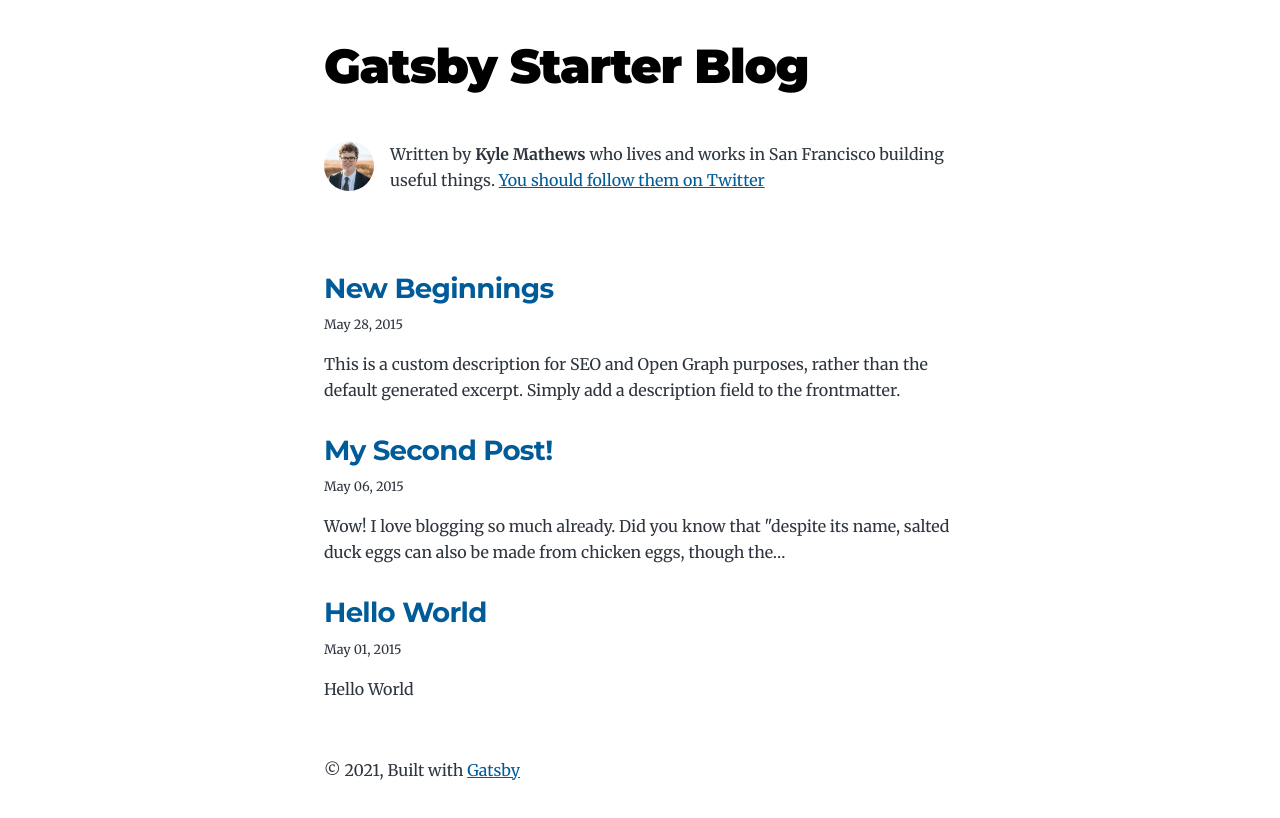
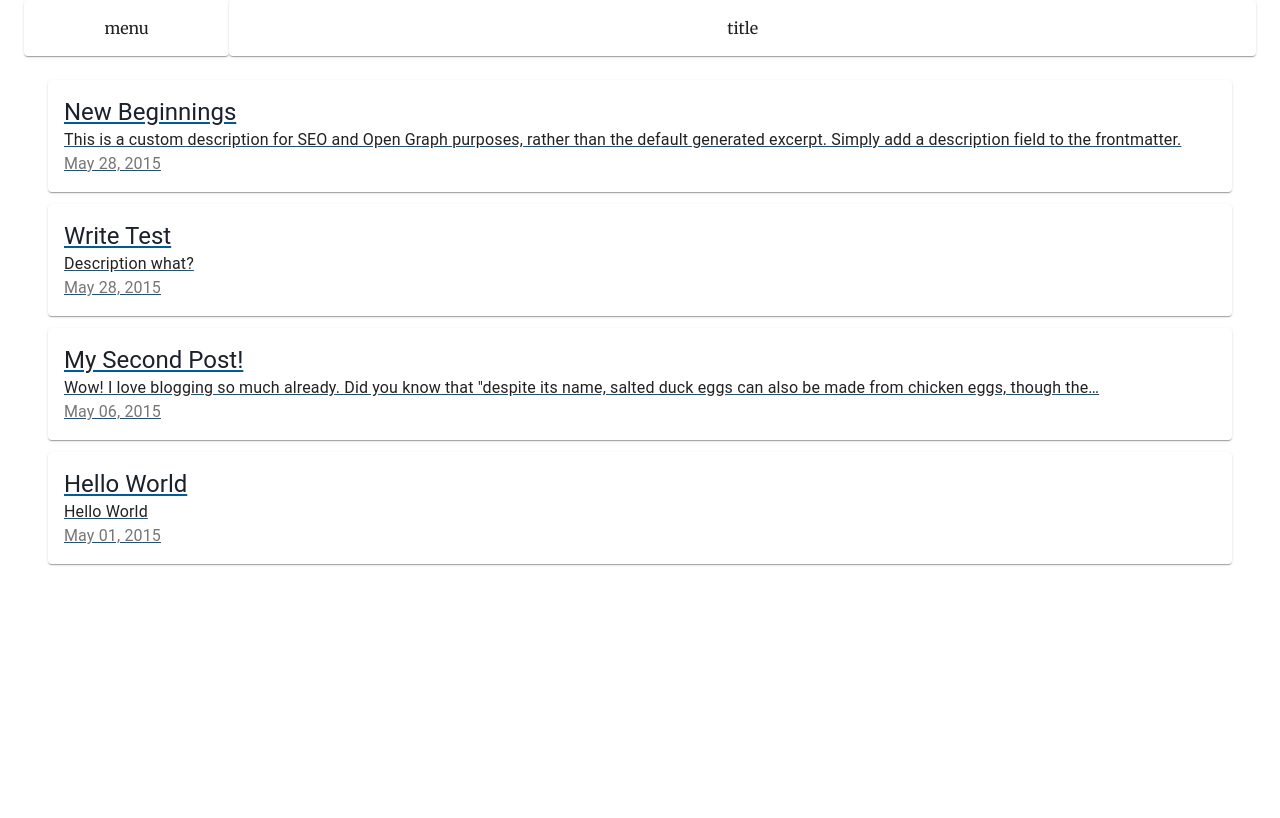
Before and after one commit to wesbin/wesbin.github.io, a Gatsby site: page / in a window 1280 px wide. Built offline with nearby package versions, Linux system fonts and the light colour scheme; Gatsby itself is replaced by a stand-in of ours.

Commit message:
메뉴 리스트 구현 중

```diff
--- /dev/null
+++ b/content/blog/write-test/index.md
@@ -0,0 +1,7 @@
+---
+title: Write Test
+date: "2015-05-28T22:40:32.169Z"
+description: Description what?
+---
+
+Markdown write testing
--- a/gatsby-config.js
+++ b/gatsby-config.js
@@ -1,9 +1,9 @@
 module.exports = {
   siteMetadata: {
-    title: `Gatsby Starter Blog`,
+    title: `wesbin`,
     author: {
-      name: `Kyle Mathews`,
-      summary: `who lives and works in San Francisco building useful things.`,
+      name: `wesbin`,
+      summary: `just playing!`,
     },
     description: `A starter blog demonstrating what Gatsby can do.`,
     siteUrl: `https://gatsbystarterblogsource.gatsbyjs.io/`,
@@ -126,5 +126,6 @@ module.exports = {
     // this (optional) plugin enables Progressive Web App + Offline functionality
     // To learn more, visit: https://gatsby.dev/offline
     // `gatsby-plugin-offline`,
+    `gatsby-plugin-material-ui`
   ],
 }
--- a/package.json
+++ b/package.json
@@ -8,12 +8,14 @@
     "url": "https://github.com/gatsbyjs/gatsby/issues"
   },
   "dependencies": {
+    "@material-ui/core": "^4.11.3",
     "gatsby": "^3.0.1",
     "gatsby-plugin-feed": "^3.0.0",
     "gatsby-plugin-gatsby-cloud": "^2.0.0",
     "gatsby-plugin-google-analytics": "^3.0.0",
     "gatsby-plugin-image": "^1.0.0",
     "gatsby-plugin-manifest": "^3.0.0",
+    "gatsby-plugin-material-ui": "^2.1.10",
     "gatsby-plugin-offline": "^4.0.0",
     "gatsby-plugin-react-helmet": "^4.0.0",
     "gatsby-plugin-sharp": "^3.0.0",
--- a/src/pages/index.js
+++ b/src/pages/index.js
@@ -1,65 +1,81 @@
 import * as React from "react"
 import { Link, graphql } from "gatsby"
 
-import Bio from "../components/bio"
-import Layout from "../components/layout"
-import SEO from "../components/seo"
+import { Box, Container, Grid, Paper, Typography } from '@material-ui/core';
+import { makeStyles } from '@material-ui/core';
+
+const useStyles = makeStyles((theme) => ({
+  paper: {
+    padding: theme.spacing(2),
+    textAlign: 'center',
+  },
+  typo: {
+    align: 'left'
+  }
+}))
 
 const BlogIndex = ({ data, location }) => {
+  const classes = useStyles();
+
   const siteTitle = data.site.siteMetadata?.title || `Title`
   const posts = data.allMarkdownRemark.nodes
 
   if (posts.length === 0) {
     return (
-      <Layout location={location} title={siteTitle}>
-        <SEO title="All posts" />
-        <Bio />
-        <p>
-          No blog posts found. Add markdown posts to "content/blog" (or the
-          directory you specified for the "gatsby-source-filesystem" plugin in
-          gatsby-config.js).
-        </p>
-      </Layout>
+      <Grid container spacing={3}>
+        <Grid item xs = {12}>
+          <Paper>paper1</Paper>
+        </Grid>
+      </Grid>
     )
   }
 
   return (
-    <Layout location={location} title={siteTitle}>
-      <SEO title="All posts" />
-      <Bio />
-      <ol style={{ listStyle: `none` }}>
+    <Box>
+      {/*Header #s*/}
+      <Box>
+        <Container maxWidth="lg">
+          <Grid component={`header`} container spacing={0} justify={`center`} alignItems={`flex-start`}>
+            <Grid item xs={2}>
+              <Paper className={classes.paper}>menu</Paper>
+            </Grid>
+            <Grid item xs>
+              <Paper className={classes.paper}>title</Paper>
+            </Grid>
+          </Grid>
+        </Container>
+      </Box>
+      {/*Header #e*/}
+      {/*Body #s*/}
+      <Box m={3}>
+        <Container maxWidth="lg">
+
           {posts.map(post => {
             const title = post.frontmatter.title || post.fields.slug
 
             return (
-            <li key={post.fields.slug}>
-              <article
-                className="post-list-item"
-                itemScope
-                itemType="http://schema.org/Article"
-              >
-                <header>
-                  <h2>
-                    <Link to={post.fields.slug} itemProp="url">
-                      <span itemProp="headline">{title}</span>
+              <Link to={post.fields.slug}>
+                <Grid
+                  key={post.fields.slug}
+                  container spacing={3}
+                  direction={`column`}
+                  justify={`flex-start`}
+                  alignItems={`stretch`}>
+                  <Grid item xs>
+                    <Paper className={classes.paper}>
+                      <Typography align={`left`} variant={`h5`}>{title}</Typography>
+                      <Typography align={`left`}>{post.frontmatter.description || post.excerpt}</Typography>
+                      <Typography align={`left`} color={`textSecondary`}>{post.frontmatter.date }</Typography>
+                    </Paper>
+                  </Grid>
+                </Grid>
               </Link>
-                  </h2>
-                  <small>{post.frontmatter.date}</small>
-                </header>
-                <section>
-                  <p
-                    dangerouslySetInnerHTML={{
-                      __html: post.frontmatter.description || post.excerpt,
-                    }}
-                    itemProp="description"
-                  />
-                </section>
-              </article>
-            </li>
             )
           })}
-      </ol>
-    </Layout>
+        </Container>
+      </Box>
+      {/*Body #e*/}
+    </Box>
   )
 }
 
--- a/src/style.css
+++ b/src/style.css
@@ -9,9 +9,9 @@
   --maxWidth-xl: 36rem;
   --maxWidth-2xl: 42rem;
   --maxWidth-3xl: 48rem;
-  --maxWidth-4xl: 56rem;
+  --maxWidth-6xl: 64rem;
   --maxWidth-full: "100%";
-  --maxWidth-wrapper: var(--maxWidth-2xl);
+  --maxWidth-wrapper: var(--maxWidth-6xl);
   --spacing-px: "1px";
   --spacing-0: 0;
   --spacing-1: 0.25rem;
@@ -81,6 +81,8 @@ body {
   font-family: var(--font-body);
   font-size: var(--fontSize-1);
   color: var(--color-text);
+
+  text-decoration: none;
 }
 
 footer {
```
Also changed, not shown: src/pages/indexdump.js (added, +89 -0 lines), 1 other file. Lines whose indentation alone changed are shown as unchanged.
